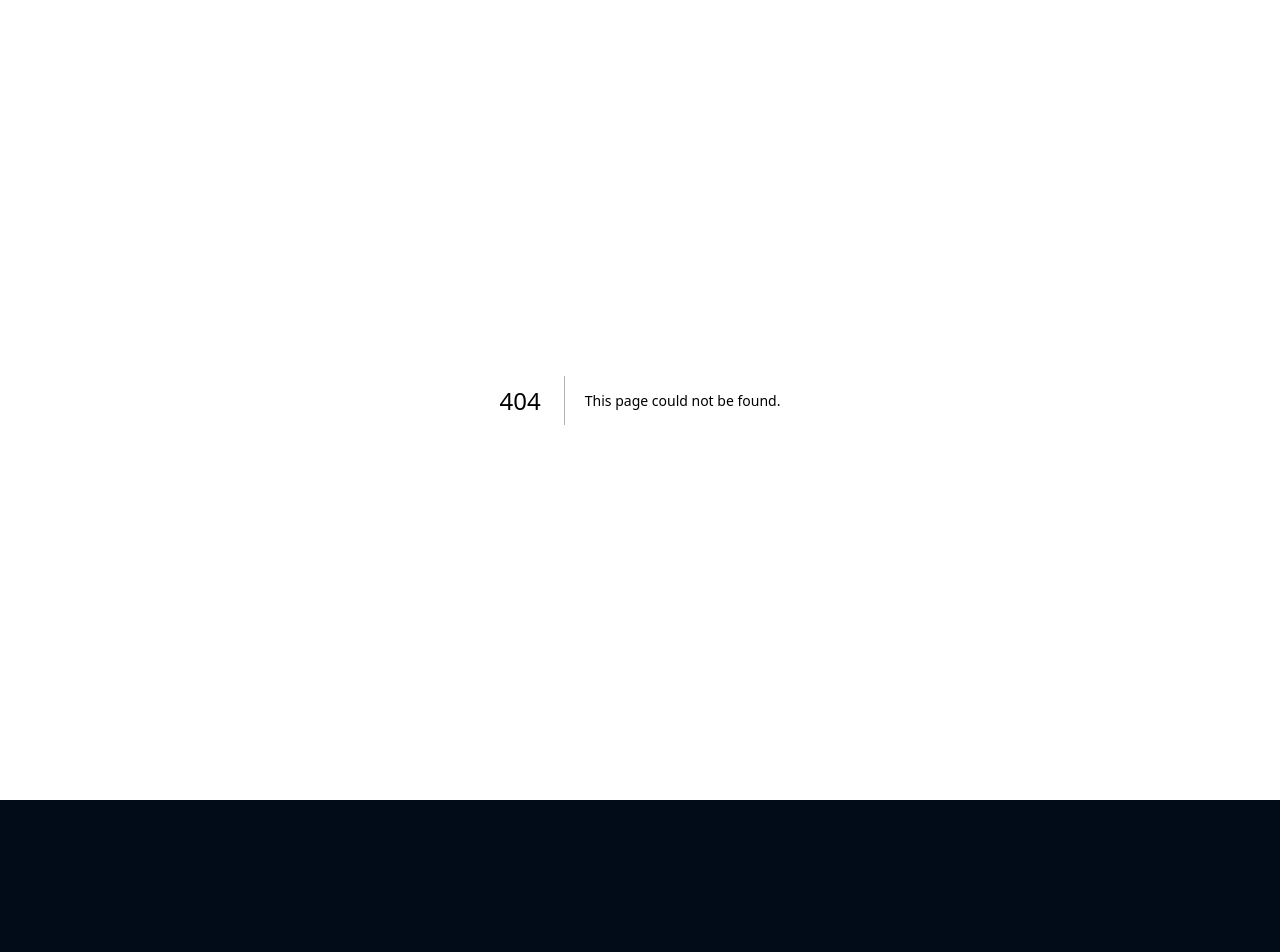
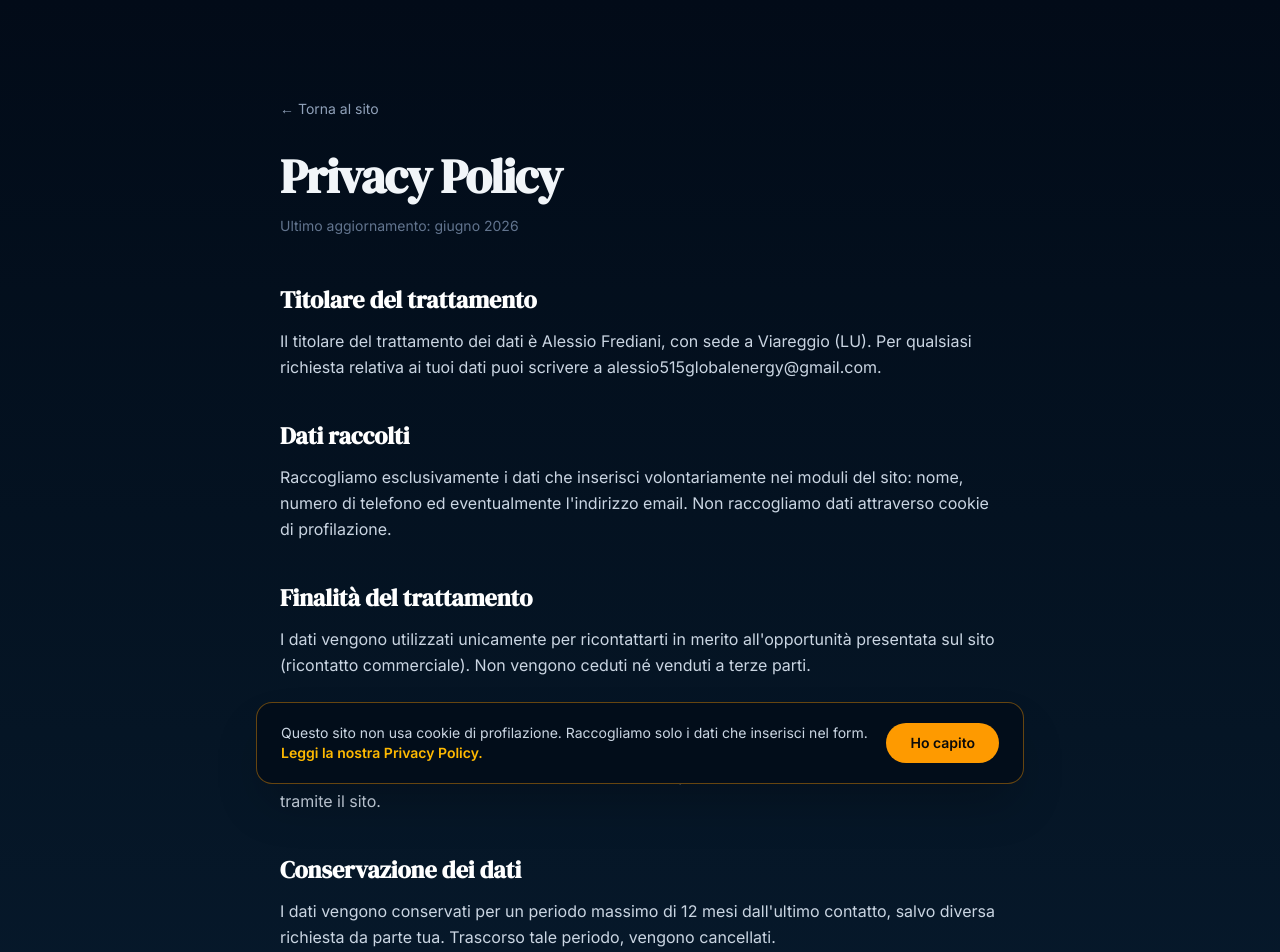
Before and after one commit to alessiofrediani0-spec/sito-alessio, a Next.js app: page /privacy in a window 1280 px wide. Before the commit this address had no page. Shown: the top 952 px of the page. Before the commit the page ends 800 px from the top, so only its background shows below. Built offline with nearby package versions, Linux system fonts and the light colour scheme.

Commit message:
privacy policy, cookie banner, FAQ, CTA variati

```diff
--- /dev/null
+++ b/app/CookieBanner.tsx
@@ -0,0 +1,47 @@
+"use client";
+
+import { useEffect, useState } from "react";
+
+export default function CookieBanner() {
+  const [visible, setVisible] = useState(false);
+
+  // Letto solo lato client dopo il mount: evita un mismatch di idratazione
+  // (il server non ha accesso a localStorage).
+  useEffect(() => {
+    if (localStorage.getItem("cookieAccepted") !== "true") {
+      // eslint-disable-next-line react-hooks/set-state-in-effect
+      setVisible(true);
+    }
+  }, []);
+
+  function accept() {
+    localStorage.setItem("cookieAccepted", "true");
+    setVisible(false);
+  }
+
+  if (!visible) return null;
+
+  return (
+    <div className="fixed inset-x-0 bottom-0 z-50 px-4 pb-4">
+      <div className="mx-auto flex max-w-3xl flex-col items-center gap-4 rounded-2xl border border-amber-500/40 bg-[#020d1a] px-6 py-5 text-center shadow-2xl sm:flex-row sm:text-left">
+        <p className="text-sm text-slate-300">
+          Questo sito non usa cookie di profilazione. Raccogliamo solo i dati che
+          inserisci nel form.{" "}
+          <a
+            href="/privacy"
+            className="font-semibold text-amber-400 underline-offset-2 hover:underline"
+          >
+            Leggi la nostra Privacy Policy.
+          </a>
+        </p>
+        <button
+          type="button"
+          onClick={accept}
+          className="shrink-0 rounded-full bg-amber-500 px-6 py-2.5 text-sm font-semibold text-neutral-950 transition-colors hover:bg-amber-400"
+        >
+          Ho capito
+        </button>
+      </div>
+    </div>
+  );
+}
--- a/app/layout.tsx
+++ b/app/layout.tsx
@@ -1,5 +1,6 @@
 import type { Metadata } from "next";
 import { Inter, DM_Serif_Display } from "next/font/google";
+import CookieBanner from "./CookieBanner";
 import "./globals.css";
 
 const inter = Inter({
@@ -29,6 +30,7 @@ export default function RootLayout({
     <html lang="it" className="antialiased">
       <body className={`${inter.variable} ${dmSerif.variable}`}>
         {children}
+        <CookieBanner />
       </body>
     </html>
   );
--- a/app/page.tsx
+++ b/app/page.tsx
@@ -118,6 +118,29 @@ const methodPoints = [
   },
 ];
 
+const faqs = [
+  {
+    q: "Costa qualcosa per iniziare?",
+    a: "No. Per iniziare non c'è nessun costo. Si parte dalle proprie bollette di luce e gas — una spesa che hai già ogni mese. Zero investimento iniziale.",
+  },
+  {
+    q: "Devo vendere a sconosciuti?",
+    a: "No. Non si parte vendendo a estranei. Si parte dalle proprie utenze e da persone che già conosci. Il modello è basato sulla condivisione, non sulla vendita porta a porta.",
+  },
+  {
+    q: "È una catena di Sant'Antonio o una piramide?",
+    a: "No. 5-15 Global Energy è la rete commerciale di Italia Gas e Luce, un fornitore di energia regolamentato da ARERA. Il guadagno deriva da utenze energetiche reali, non dal reclutamento di persone.",
+  },
+  {
+    q: "Quanto tempo ci vuole per vedere i primi risultati?",
+    a: "I primi guadagni immediati arrivano entro 7-10 giorni dalla prima utenza approvata. Le rendite mensili iniziano dopo 25-45 giorni, quando l'utenza entra in fornitura. I risultati dipendono dall'impegno di ciascuno.",
+  },
+  {
+    q: "Cosa succede se decido di smettere?",
+    a: "Puoi smettere quando vuoi. Le rendite sulle utenze già attive continuano finché i clienti restano con IGL. Non ci sono penali o costi di uscita.",
+  },
+];
+
 const teamResults = [
   {
     src: "/team/graziano.jpg",
@@ -141,6 +164,56 @@ const teamResults = [
     earnings: "€5.999 generati",
   },
 ];
+
+/* ---------------- FAQ ---------------- */
+
+function Faq() {
+  const [open, setOpen] = useState<number | null>(null);
+
+  return (
+    <div className="mt-12 space-y-4">
+      {faqs.map((item, index) => {
+        const isOpen = open === index;
+        return (
+          <div
+            key={item.q}
+            className="overflow-hidden rounded-2xl border border-blue-900 bg-[#020d1a]"
+          >
+            <button
+              type="button"
+              onClick={() => setOpen(isOpen ? null : index)}
+              aria-expanded={isOpen}
+              className="flex w-full items-center justify-between gap-4 px-6 py-5 text-left"
+            >
+              <span className="text-base font-semibold text-white sm:text-lg">
+                {item.q}
+              </span>
+              <span
+                aria-hidden
+                className={`shrink-0 text-amber-400 transition-transform duration-300 ${
+                  isOpen ? "rotate-180" : ""
+                }`}
+              >
+                ▼
+              </span>
+            </button>
+            <div
+              className={`grid transition-all duration-300 ease-in-out ${
+                isOpen ? "grid-rows-[1fr] opacity-100" : "grid-rows-[0fr] opacity-0"
+              }`}
+            >
+              <div className="overflow-hidden">
+                <p className="px-6 pb-5 text-base leading-relaxed text-slate-300">
+                  {item.a}
+                </p>
+              </div>
+            </div>
+          </div>
+        );
+      })}
+    </div>
+  );
+}
 
 /* ---------------- Pagina ---------------- */
 
@@ -270,7 +343,7 @@ export default function Home() {
               href="#form"
               className="mt-2 inline-flex items-center justify-center gap-2 rounded-full border border-amber-500/70 bg-black/30 px-8 py-3.5 text-base font-semibold text-amber-300 backdrop-blur transition-colors hover:border-amber-400 hover:bg-amber-500 hover:text-neutral-950"
             >
-              Inizia la selezione <span aria-hidden>→</span>
+              Guarda il video riservato <span aria-hidden>→</span>
             </a>
           </div>
         </div>
@@ -406,6 +479,19 @@ export default function Home() {
         </div>
       </section>
 
+      {/* FAQ */}
+      <section className="border-t border-white/5">
+        <div className="mx-auto max-w-3xl px-6 py-12 md:py-16">
+          <h2 className="text-center font-serif text-3xl font-bold tracking-tight sm:text-4xl">
+            Domande frequenti
+          </h2>
+          <p className="mx-auto mt-4 max-w-xl text-center text-slate-400">
+            Le risposte alle domande che tutti si fanno.
+          </p>
+          <Faq />
+        </div>
+      </section>
+
       {/* CTA FINALE */}
       <section
         id="form"
@@ -422,7 +508,7 @@ export default function Home() {
             href="/grazie"
             className="mt-10 inline-flex items-center justify-center gap-2 rounded-full bg-amber-500 px-10 py-4 text-base font-semibold text-neutral-950 shadow-lg shadow-amber-500/20 transition-colors hover:bg-amber-400"
           >
-            Inizia la selezione <span aria-hidden>→</span>
+            Inizia adesso — è gratuito <span aria-hidden>→</span>
           </a>
           <p className="mt-4 text-sm text-slate-400">
             ⏱ Rispondo personalmente entro 24 ore
@@ -432,8 +518,13 @@ export default function Home() {
 
       {/* FOOTER */}
       <footer className="border-t border-white/10">
-        <div className="mx-auto max-w-5xl px-6 py-8 text-center text-sm text-slate-500">
-          © {new Date().getFullYear()} Alessio Frediani · Global Energy Italia
+        <div className="mx-auto flex max-w-5xl flex-col items-center gap-2 px-6 py-8 text-center text-sm text-slate-500">
+          <span>
+            © {new Date().getFullYear()} Alessio Frediani · Global Energy Italia
+          </span>
+          <a href="/privacy" className="text-slate-400 transition-colors hover:text-amber-400">
+            Privacy Policy
+          </a>
         </div>
       </footer>
     </div>
--- /dev/null
+++ b/app/privacy/page.tsx
@@ -0,0 +1,81 @@
+import type { Metadata } from "next";
+import Link from "next/link";
+
+export const metadata: Metadata = {
+  title: "Privacy Policy | Alessio Frediani",
+};
+
+const sections = [
+  {
+    title: "Titolare del trattamento",
+    body: "Il titolare del trattamento dei dati è Alessio Frediani, con sede a Viareggio (LU). Per qualsiasi richiesta relativa ai tuoi dati puoi scrivere a alessio515globalenergy@gmail.com.",
+  },
+  {
+    title: "Dati raccolti",
+    body: "Raccogliamo esclusivamente i dati che inserisci volontariamente nei moduli del sito: nome, numero di telefono ed eventualmente l'indirizzo email. Non raccogliamo dati attraverso cookie di profilazione.",
+  },
+  {
+    title: "Finalità del trattamento",
+    body: "I dati vengono utilizzati unicamente per ricontattarti in merito all'opportunità presentata sul sito (ricontatto commerciale). Non vengono ceduti né venduti a terze parti.",
+  },
+  {
+    title: "Base giuridica",
+    body: "Il trattamento dei tuoi dati si fonda sul consenso che presti al momento dell'invio dei tuoi dati tramite il sito.",
+  },
+  {
+    title: "Conservazione dei dati",
+    body: "I dati vengono conservati per un periodo massimo di 12 mesi dall'ultimo contatto, salvo diversa richiesta da parte tua. Trascorso tale periodo, vengono cancellati.",
+  },
+  {
+    title: "Diritti dell'utente",
+    body: "In qualsiasi momento puoi esercitare i tuoi diritti: accesso ai dati, rettifica, cancellazione, portabilità e opposizione al trattamento. Per farlo, è sufficiente inviare una richiesta a alessio515globalenergy@gmail.com.",
+  },
+  {
+    title: "Contatti",
+    body: "Per qualsiasi domanda su questa Privacy Policy o sul trattamento dei tuoi dati, puoi contattarci all'indirizzo alessio515globalenergy@gmail.com.",
+  },
+];
+
+export default function Privacy() {
+  return (
+    <div className="min-h-screen w-full bg-gradient-to-b from-[#020b18] via-[#051525] to-[#0a1f35] font-sans text-slate-100">
+      <div className="mx-auto max-w-3xl px-6 py-16 md:py-24">
+        <Link
+          href="/"
+          className="text-sm text-slate-400 transition-colors hover:text-amber-400"
+        >
+          ← Torna al sito
+        </Link>
+
+        <h1 className="mt-8 font-serif text-4xl font-bold tracking-tight sm:text-5xl">
+          Privacy Policy
+        </h1>
+        <p className="mt-4 text-sm text-slate-500">
+          Ultimo aggiornamento: giugno 2026
+        </p>
+
+        <div className="mt-12 space-y-10">
+          {sections.map((section) => (
+            <section key={section.title}>
+              <h2 className="font-serif text-xl font-bold text-white sm:text-2xl">
+                {section.title}
+              </h2>
+              <p className="mt-3 text-base leading-relaxed text-slate-300">
+                {section.body}
+              </p>
+            </section>
+          ))}
+        </div>
+
+        <div className="mt-16 border-t border-white/10 pt-8">
+          <Link
+            href="/"
+            className="text-sm text-slate-400 transition-colors hover:text-amber-400"
+          >
+            ← Torna al sito
+          </Link>
+        </div>
+      </div>
+    </div>
+  );
+}
```
Also changed, not shown: .claude/settings.local.json.
